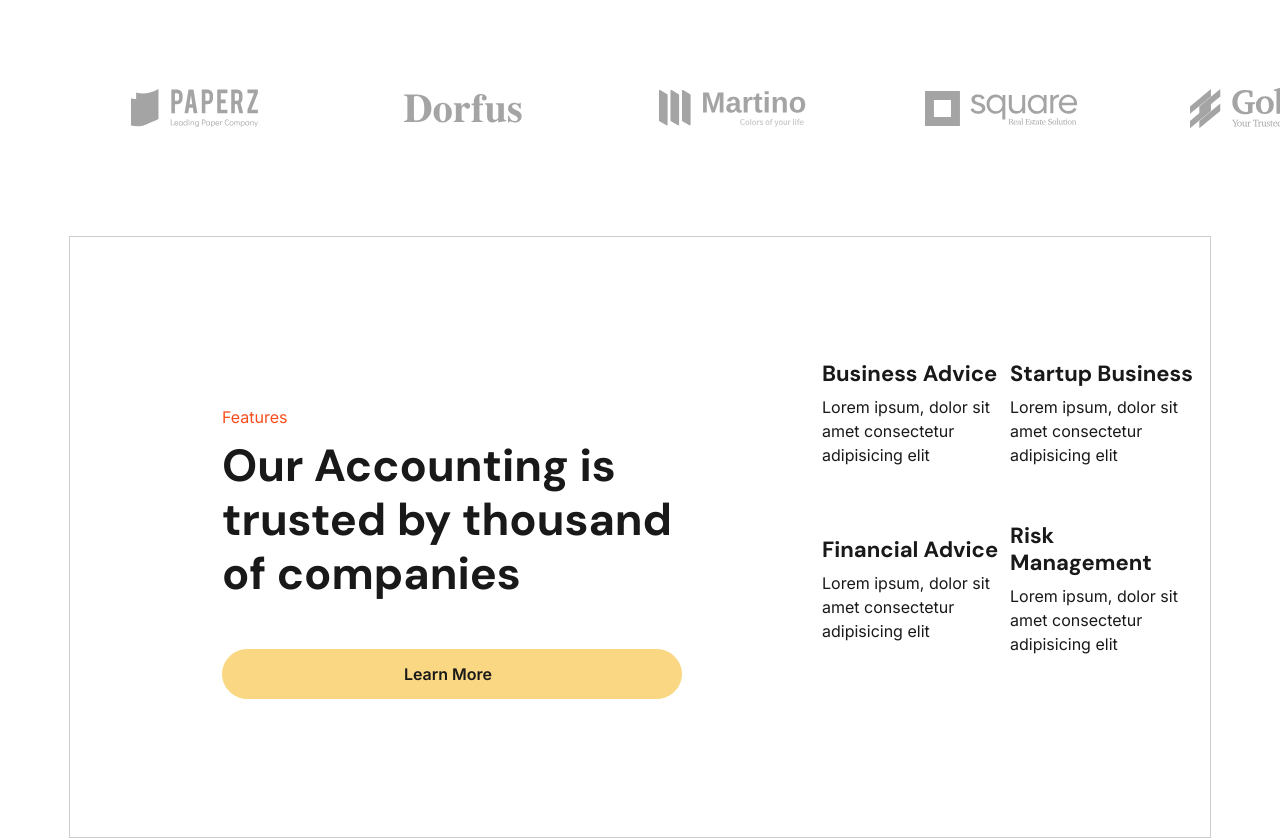
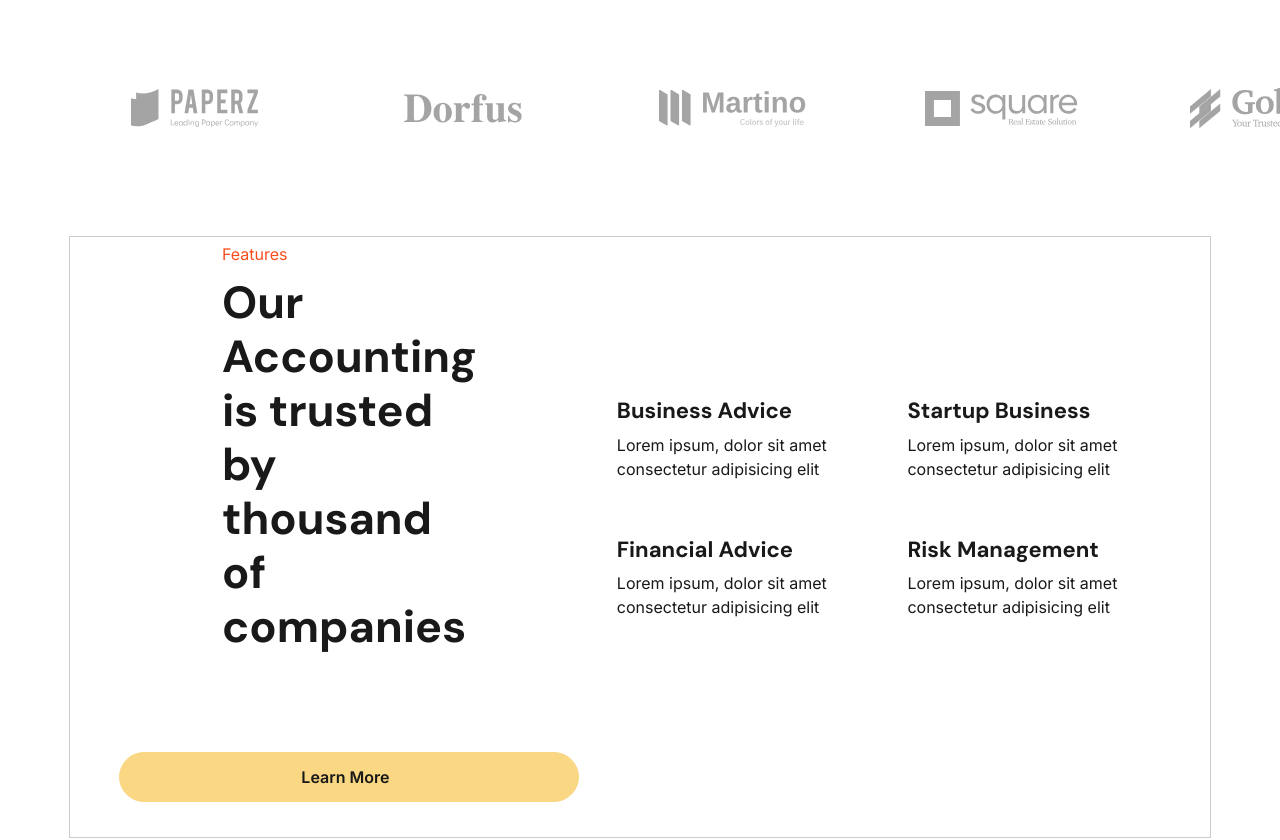
Before and after one commit to Johlundgren/Uppgiftcrito, a React (Vite) app: page / in a window 1280 px wide. Shown: the part 900-1740 px from the top of the page. Built offline with nearby package versions, Linux system fonts and the light colour scheme; some icons are missing.

Commit message:
la till lite fler komponenter

```diff
--- a/src/assets/styles/_Features.scss
+++ b/src/assets/styles/_Features.scss
@@ -18,14 +18,15 @@
                 padding-right: 140px;
                 padding-left: 140px;
 
-                .center-content {
-                    .btn-yellow {
-                        width: 460px;
-                        margin-top: 40px;
-                    }
-                }
                 a {
                     text-align: center;
+                }
+            }
+            .center-content {
+                .btn-yellow {
+                    width: 460px;
+                    text-align: center;
+                    margin-bottom: 150px;
                 }
             }
         }
--- /dev/null
+++ b/src/components/FeatureBox.jsx
@@ -0,0 +1,13 @@
+import React from 'react'
+
+const FeatureBox = ({icon, title, description}) => {
+  return (
+    <div className="feature">
+        <i className={icon}></i>
+        <h3>{title}</h3>
+        <p>{description}</p>
+    </div>
+  )
+}
+
+export default FeatureBox
--- a/src/components/Features.jsx
+++ b/src/components/Features.jsx
@@ -1,40 +1,24 @@
 import React from 'react'
 import '@styles/_Features.scss'
+import SectionTitle from './SectionTitle'
+import FeatureBox from './FeatureBox'
 
 const Features = () => {
   return (
     <div className="features">
     <div className="container">
     <section className="feature-section flex-section">
-        <div className="section-title">
-            <p>Features</p>
-            <h2>Our Accounting is trusted by thousand of companies</h2>
+            <SectionTitle title="Features" description="Our Accounting is trusted by thousand of companies" />
             <div className="center-content">
-                <a className="btn-yellow" href="features.html">Learn More<i className="fa-regular fa-arrow-up-right"></i></a>
+                <a className="btn-yellow" href="#">Learn More<i className="fa-regular fa-arrow-up-right"></i></a>
             </div>
-        </div>
+
     </section>
         <section className="feature-section grid-section">
-            <div className="feature">
-                <i className="fa-light fa-handshake"></i>
-                <h3>Business Advice</h3>
-                <p>Lorem ipsum, dolor sit amet consectetur adipisicing elit</p>
-            </div>
-            <div className="feature">
-                <i className="fa-sharp fa-light fa-lightbulb-on"></i>
-                <h3>Startup Business</h3>
-                <p>Lorem ipsum, dolor sit amet consectetur adipisicing elit</p>
-            </div>
-            <div className="feature">
-                <i className="fa-sharp fa-light fa-chart-mixed-up-circle-dollar"></i>
-                <h3>Financial Advice</h3>
-                <p>Lorem ipsum, dolor sit amet consectetur adipisicing elit</p>
-            </div>
-            <div className="feature">
-                <i className="fa-light fa-cube"></i>
-                <h3>Risk Management</h3>
-                <p>Lorem ipsum, dolor sit amet consectetur adipisicing elit</p>
-            </div>
+            <FeatureBox icon="fa-light fa-handshake" title="Business Advice" description="Lorem ipsum, dolor sit amet consectetur adipisicing elit"/>
+            <FeatureBox icon="fa-sharp fa-light fa-lightbulb-on" title="Startup Business" description="Lorem ipsum, dolor sit amet consectetur adipisicing elit" />
+            <FeatureBox icon="fa-sharp fa-light fa-chart-mixed-up-circle-dollar" title="Financial Advice" description="Lorem ipsum, dolor sit amet consectetur adipisicing elit" />
+            <FeatureBox icon="fa-light fa-cube" title="Risk Management" description="Lorem ipsum, dolor sit amet consectetur adipisicing elit" />
         </section>
     </div>
     </div>
--- /dev/null
+++ b/src/components/SectionTitle.jsx
@@ -0,0 +1,12 @@
+import React from 'react'
+
+const SectionTitle = ({title, description}) => {
+  return (
+    <div className="section-title">
+    <p>{title}</p>
+    <h2>{description}</h2>
+    </div>
+  )
+}
+
+export default SectionTitle
--- a/src/components/Services.jsx
+++ b/src/components/Services.jsx
@@ -1,16 +1,14 @@
 import React from 'react';
-import '@styles/_Services.scss'
+import '@styles/_Services.scss';
 import ServiceBox from './ServiceBox';
+import SectionTitle from './SectionTitle';
 
 const Services = () => {
   return (
     <div className="service-section">
       <div className="container">
         <section className="service-rubrik">
-          <div className="section-title">
-            <p>Our Services</p>
-            <h2>We Provide The Best <br /> Service For Consulting</h2>
-          </div>
+        <SectionTitle title="Our Services" description={<span>We Provide The Best <br /> Service For Consulting</span>}/>
         </section>
         <section className="service-headlines">
           <ServiceBox title="Business Advice" description="Lorem, ipsum dolor sit amet consectetur adipisicing elit. Officiis in nam possimus." url="" />
```
